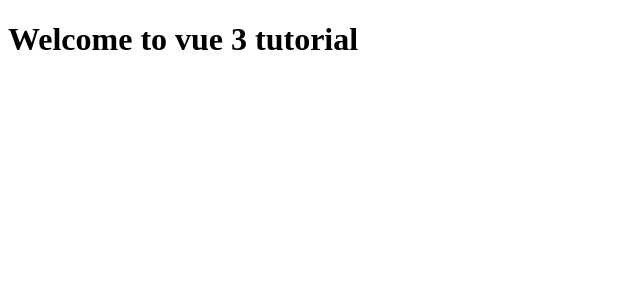
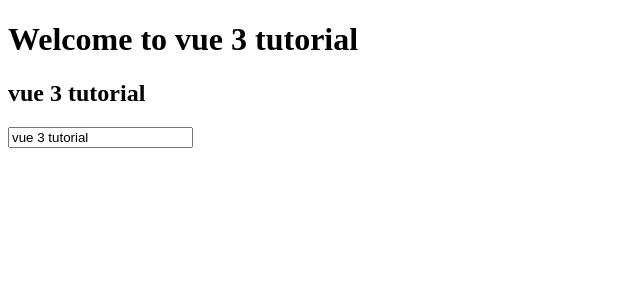
Before and after one commit to muruganSparkout/vue-hello-world, a Vue app: page / in a window 1280 px wide. Shown: the top 300 px of the page, without its empty margins (0-640 px from the left). Built offline with nearby package versions, Linux system fonts and the light colour scheme.

Commit message:
two way data binding

```diff
--- a/src/App.vue
+++ b/src/App.vue
@@ -1,5 +1,7 @@
 <template>
-  <h1> {{title}} </h1>
+  <h1> Welcome to {{title}} </h1>
+  <h2 v-text="title"> </h2>
+  <input v-model="title" />
 </template>
 
 <script>
@@ -8,7 +10,7 @@
     name: 'App',
     data(){
       return {
-        title:'Welcome to vue 3 tutorial',
+        title:'vue 3 tutorial',
       }
     }
   }
```
